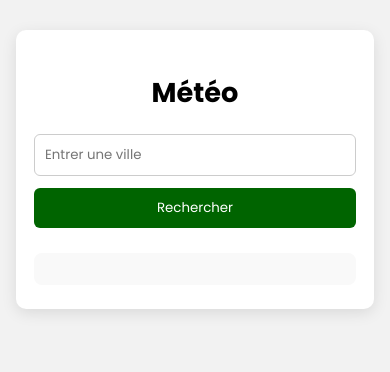
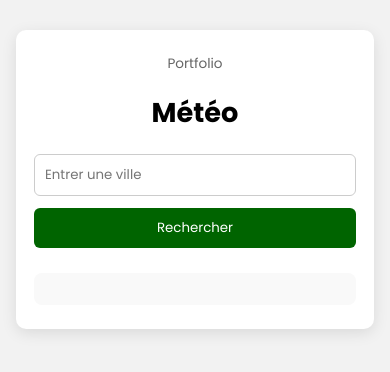
Before and after one commit to Kuvaaia/meteoapp, a plain HTML site: page index.html in a window 390 px wide. Drawn offline with Linux system fonts and the light colour scheme.

Commit message:
Add files via upload

```diff
--- a/index.html
+++ b/index.html
@@ -9,6 +9,7 @@
 <body>
 
     <div class="weather-container">
+        <a href="https://kuvaaia.github.io/portfolio/" class="portfolio-link">Portfolio</a>
         <h1>Météo</h1>
 
         <input type="text" id="city-input" placeholder="Entrer une ville">
--- a/style.css
+++ b/style.css
@@ -37,6 +37,19 @@ body.stormy {
     border-radius: 10px;
     box-shadow: 0 4px 15px rgba(0, 0, 0, 0.1);
     text-align: center;
+}
+
+.portfolio-link {
+  position: absolute;
+  top: 20px;
+  right: 20px;
+  font-size: 0.85rem;
+  text-decoration: none;
+  color: #666;
+}
+
+.portfolio-link:hover {
+  color: #000;
 }
 
 h1 {
@@ -150,6 +163,13 @@ h1 {
     padding: 24px 18px;
   }
 
+  .portfolio-link {
+    position: static;
+    display: block;
+    margin-bottom: 12px;
+    font-size: 0.95 rem;
+  }
+
   #city-input {
     width: 100%;
     margin-right: 0;
```
